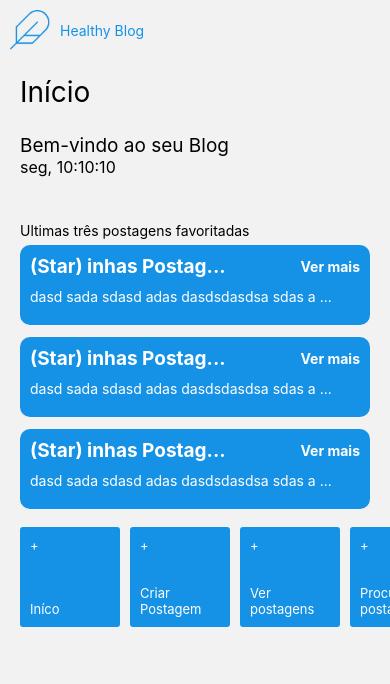
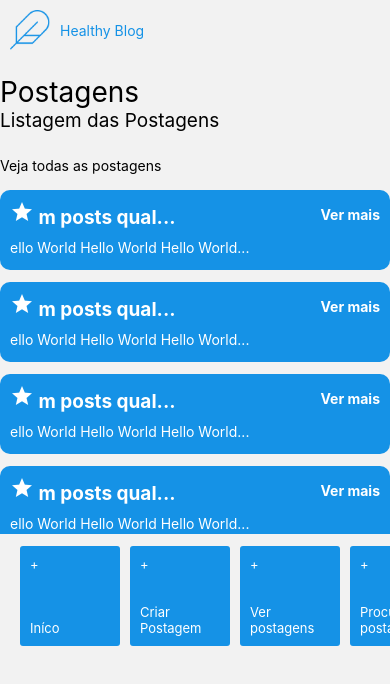
Before and after one commit to danieljuniorce/healthy-blog-teste-frontend-plantao-ativo, a React Native app: screen /List in a window 390 px wide. Shown: the top 684 px of the page. Built offline with nearby package versions, Linux system fonts and the light colour scheme.

Commit message:
List Screen

```diff
--- /dev/null
+++ b/src/pages/List/index.tsx
@@ -0,0 +1,79 @@
+import React from 'react';
+
+import {
+  Container,
+  Title,
+  SubTitle,
+  Posts,
+  TitlePosts,
+  PostsContainer,
+} from './styled';
+
+import HeaderComponent from '../../components/Header';
+import Tabs from '../../components/Tab';
+import FieldComponent from '../../components/Field';
+
+type PostType = [
+  {
+    title: string;
+    body: string;
+    id: number;
+  },
+];
+
+export default function Create() {
+  const post = [
+    {
+      title: 'Um posts qualquer',
+      body: 'Hello World Hello World Hello World',
+      id: 1,
+    },
+    {
+      title: 'Um posts qualquer',
+      body: 'Hello World Hello World Hello World',
+      id: 2,
+    },
+    {
+      title: 'Um posts qualquer',
+      body: 'Hello World Hello World Hello World',
+      id: 3,
+    },
+    {
+      title: 'Um posts qualquer',
+      body: 'Hello World Hello World Hello World',
+      id: 4,
+    },
+    {
+      title: 'Um posts qualquer',
+      body: 'Hello World Hello World Hello World',
+      id: 5,
+    },
+  ];
+
+  return (
+    <>
+      <HeaderComponent />
+
+      <Container>
+        <Title>Postagens</Title>
+        <SubTitle>Listagem das Postagens</SubTitle>
+
+        <Posts>
+          <TitlePosts>Veja todas as postagens</TitlePosts>
+          <PostsContainer
+            data={post}
+            renderItem={({ item }: any) => (
+              <FieldComponent
+                key={item.id}
+                title={item.title}
+                body={item.body}
+                favorite={false}
+              />
+            )}
+          />
+        </Posts>
+      </Container>
+      <Tabs />
+    </>
+  );
+}
--- /dev/null
+++ b/src/pages/List/styled.tsx
@@ -0,0 +1,25 @@
+import styled from 'styled-components/native';
+
+const Container = styled.SafeAreaView`
+  padding-horizontal: 20px;
+`;
+
+const Title = styled.Text`
+  font-size: 28px;
+`;
+
+const SubTitle = styled.Text`
+  font-size: 19px;
+  margin-bottom: 25px;
+`;
+
+const Posts = styled.View``;
+
+const TitlePosts = styled.Text``;
+
+const PostsContainer = styled.FlatList`
+  height: 350px;
+  margin-top: 10px;
+`;
+
+export { Container, Title, SubTitle, Posts, TitlePosts, PostsContainer };
--- a/src/router/index.tsx
+++ b/src/router/index.tsx
@@ -7,12 +7,14 @@ const AppStack = createStackNavigator();
 
 import Main from '../pages/Main';
 import Create from '../pages/Create';
+import List from '../pages/List';
 
 const Routes = () => (
   <NavigationContainer>
     <AppStack.Navigator screenOptions={{ headerShown: false }}>
       <AppStack.Screen name="Main" component={Main} />
       <AppStack.Screen name="Create" component={Create} />
+      <AppStack.Screen name="List" component={List} />
     </AppStack.Navigator>
   </NavigationContainer>
 );
```
